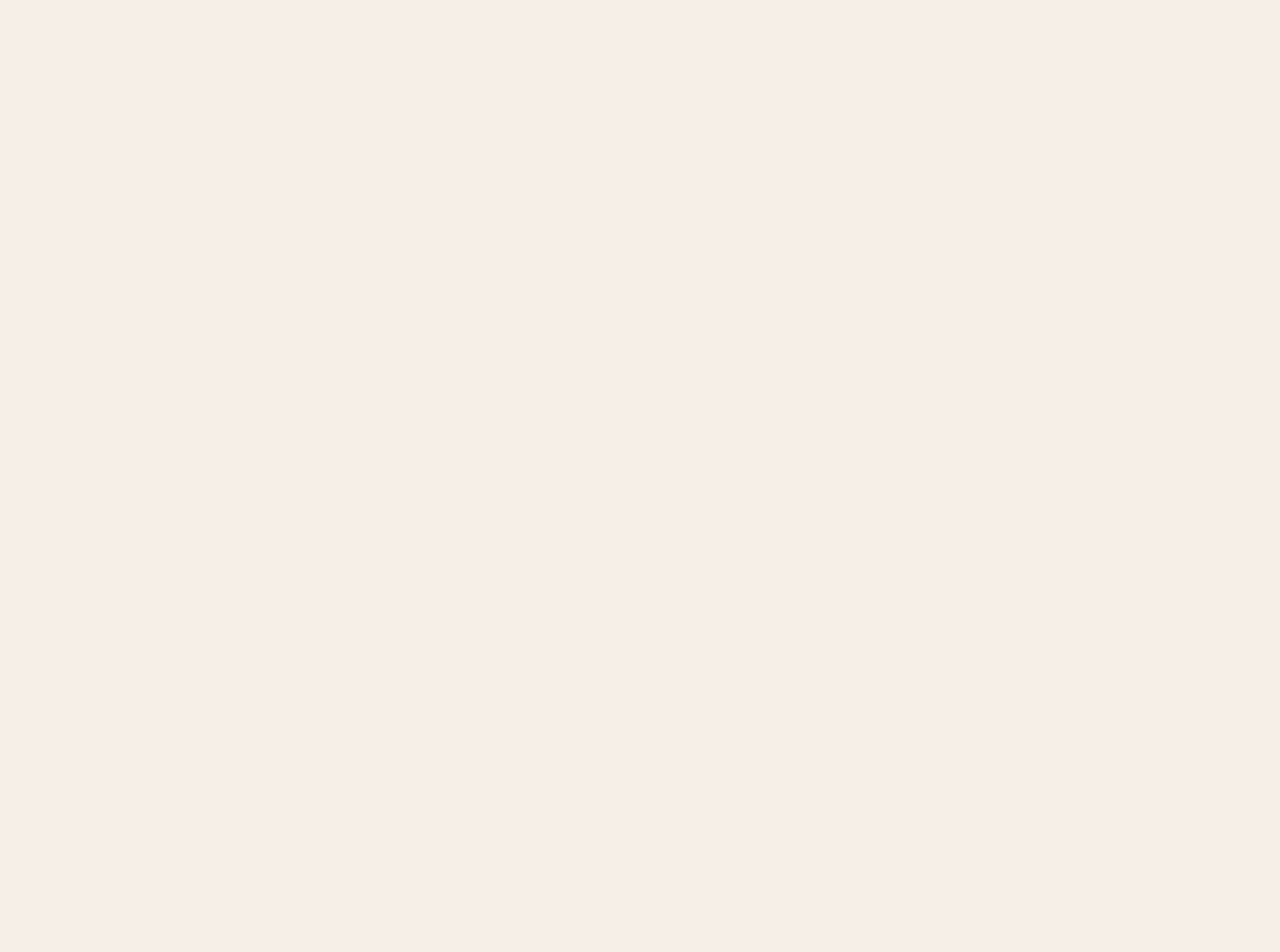
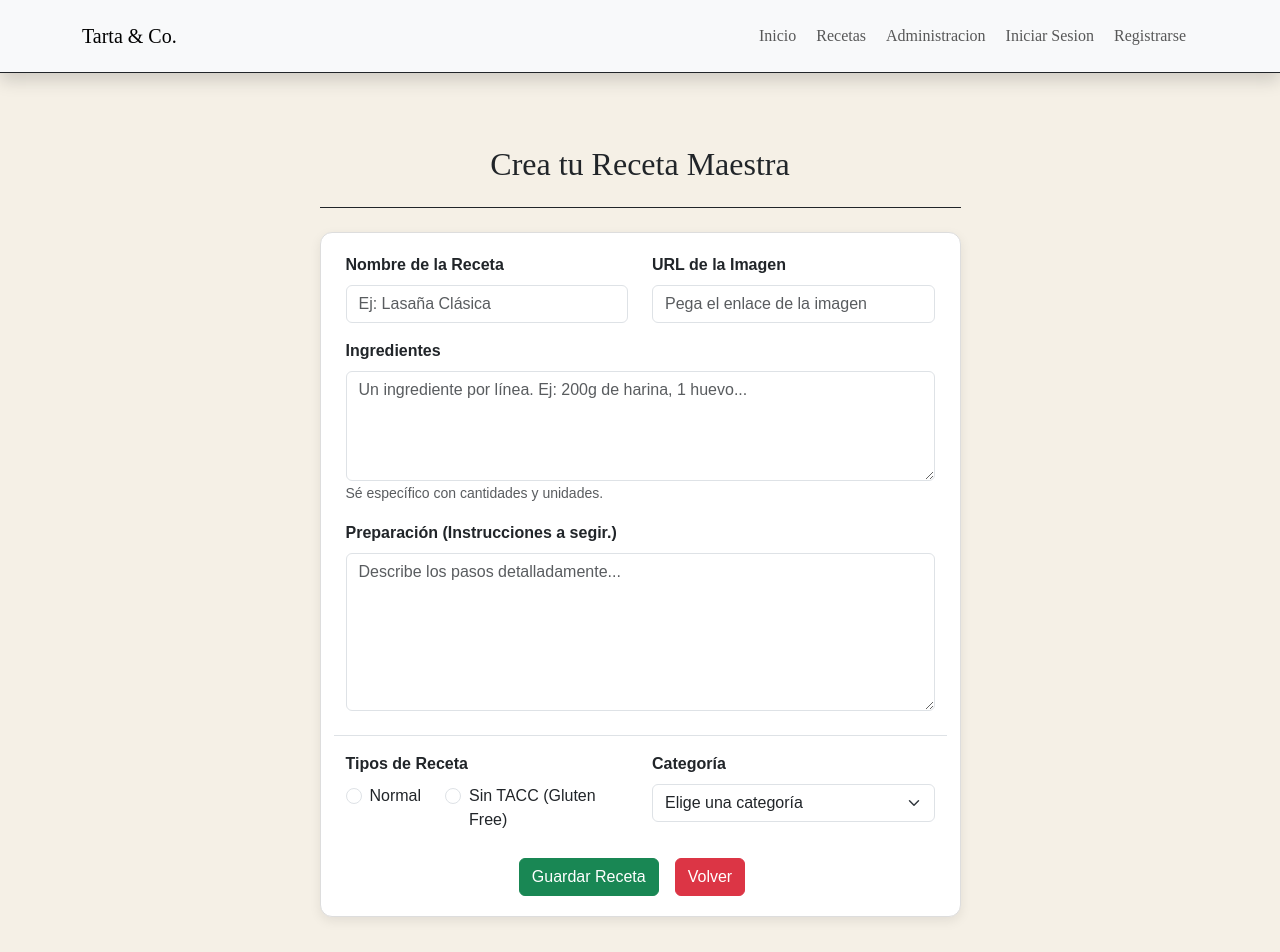
Before and after one commit to Maxii34/Tp-06-Blog-de-Recetas, a React (Vite) app: page /formularioRecetas in a window 1280 px wide. Shown: the top 952 px of the page. Before the commit the page ends 800 px from the top, so only its background shows below. Built offline with nearby package versions, Linux system fonts and the light colour scheme; a web font is replaced by a local one.

Commit message:
Se agrego el formulario para cerar recetas

```diff
--- a/src/App.jsx
+++ b/src/App.jsx
@@ -1,6 +1,6 @@
 // App.jsx
 import { BrowserRouter, Route, Routes } from "react-router";
-import { Inicio, Recetas, Administracion, Login, Register } from "./components/index.jsx";
+import { Inicio, Recetas, Administracion, Login, Register, FormularioRecetas } from "./components/index.jsx";
 import { useState } from "react";
 
 function App() {
@@ -12,17 +12,14 @@ function App() {
   return (
     <>
       <BrowserRouter>
-        {/* El componente <Login> (que contiene el Modal) se renderiza *siempre* */}
-        {/* Se le pasan el estado y los handlers */}
         <Login handleClose={handleClose} show={show} />
 
         <Routes>
           <Route path="/" element={<Inicio handleShow={handleShow} />} />
           <Route path="/recetas" element={<Recetas />} />
           <Route path="/administracion" element={<Administracion />} />
+          <Route path="/formularioRecetas" element={<FormularioRecetas />} />
           <Route path="/register" element={<Register />} />
-          {/* Ya no necesitamos la ruta /login para el modal. */}
-          {/* Si /login debe ser una página de login completa, deja la ruta y renombra el componente Modal/Login. */}
           <Route path="*" element={""} />
         </Routes>
       </BrowserRouter>
--- a/src/components/index.jsx
+++ b/src/components/index.jsx
@@ -14,3 +14,4 @@ export * from "./pages/Administracion.jsx";
 export * from "./Ui/ItenTable.jsx";
 export * from "./Ui/Login.jsx";
 export * from "./pages/Register.jsx";
+export * from "./pages/FormularioRecetas.jsx";
--- a/src/components/pages/Administracion.jsx
+++ b/src/components/pages/Administracion.jsx
@@ -18,7 +18,7 @@ export const Administracion = () => {
             </div>
 
             <div className="d-flex gap-2 flex-wrap mt-2 mt-md-0">
-              <Link to="#" className="btn btn-primary shadow">
+              <Link to="/formularioRecetas" className="btn btn-primary shadow">
                 <i className="bi bi-file-earmark-plus"></i>
               </Link>
               <Button type="button" variant="danger" className="shadow">
--- /dev/null
+++ b/src/components/pages/FormularioRecetas.jsx
@@ -0,0 +1,149 @@
+import { Link } from "react-router";
+import { Menu, Footer } from "../index.jsx";
+import { Form, Button, Container, Row, Col } from "react-bootstrap";
+
+export const FormularioRecetas = () => {
+  return (
+    <>
+      <Menu />
+      <main>
+        <div>
+          <Container className="my-5">
+            <Row className="justify-content-md-center">
+              <Col xs={12} md={9} lg={7}>
+                <div className=" border-1 border-bottom  border-dark my-4">
+                  <h2 className="text-center mb-4">Crea tu Receta Maestra</h2>
+                </div>
+
+                <Form className="borde-css">
+                  <Row className="mb-3">
+                    <Col md={6}>
+                      <Form.Group controlId="formRecipeName">
+                        <Form.Label className="fw-bold">
+                          Nombre de la Receta
+                        </Form.Label>
+                        <Form.Control
+                          type="text"
+                          placeholder="Ej: Lasaña Clásica"
+                        />
+                      </Form.Group>
+                    </Col>
+
+                    <Col md={6}>
+                      <Form.Group controlId="formImageUrl">
+                        <Form.Label className="fw-bold">
+                          URL de la Imagen
+                        </Form.Label>
+                        <Form.Control
+                          type="url"
+                          placeholder="Pega el enlace de la imagen"
+                        />
+                      </Form.Group>
+                    </Col>
+                  </Row>
+
+                  <Row className="mb-3">
+                    <Col xs={12}>
+                      <Form.Group controlId="formIngredients">
+                        <Form.Label className="fw-bold">
+                          Ingredientes
+                        </Form.Label>
+                        <Form.Control
+                          as="textarea"
+                          rows={4}
+                          placeholder="Un ingrediente por línea. Ej: 200g de harina, 1 huevo..."
+                        />
+                        <Form.Text className="text-muted">
+                          Sé específico con cantidades y unidades.
+                        </Form.Text>
+                      </Form.Group>
+                    </Col>
+                  </Row>
+
+                  <Row className="mb-4">
+                    <Col xs={12}>
+                      <Form.Group controlId="formPreparation">
+                        <Form.Label className="fw-bold">
+                          Preparación (Instrucciones a segir.)
+                        </Form.Label>
+                        <Form.Control
+                          as="textarea"
+                          rows={6}
+                          placeholder="Describe los pasos detalladamente..."
+                        />
+                      </Form.Group>
+                    </Col>
+                  </Row>
+
+                  <Row className="mb-4 pt-3 border-top">
+                    <Col md={6}>
+                      <Form.Label className="fw-bold d-block">
+                        Tipos de Receta
+                      </Form.Label>
+                      <div className="d-flex gap-4">
+                        <Form.Check
+                          type="radio"
+                          label="Normal"
+                          name="dietType"
+                          id="dietNormal"
+                        />
+                        <Form.Check
+                          type="radio"
+                          label="Sin TACC (Gluten Free)"
+                          name="dietType"
+                          id="dietSinTacc"
+                        />
+                      </div>
+                    </Col>
+
+                    <Col md={6}>
+                      <Form.Group controlId="formCategory">
+                        <Form.Label className="fw-bold">Categoría</Form.Label>
+                        <Form.Select aria-label="Seleccionar categoría de la receta">
+                          <option>Elige una categoría</option>
+                          <option value="PastelesYTartas">
+                            Pasteles y Tartas
+                          </option>
+                          <option value="Galletas">Galletas y Bizcochos</option>
+                          <option value="PostresFrios">
+                            Mousses y Postres Fríos
+                          </option>
+                          <option value="PanaderiaDulce">
+                            Panadería Dulce (Brioches, Rolls)
+                          </option>
+                          <option value="MasasYRellenos">
+                            Masas Base y Rellenos
+                          </option>
+                          <option value="Vegano">
+                            Repostería Vegana/Saludable
+                          </option>
+                        </Form.Select>
+                      </Form.Group>
+                    </Col>
+                  </Row>
+
+                  <div className="d-flex justify-content-center align-items-center mt-4">
+                    <Button
+                      variant="success"
+                      type="submit"
+                      className="me-3 text-nowrap"
+                    >
+                      Guardar Receta
+                    </Button>
+                    <Link
+                      to={"/administracion"}
+                      className="btn btn-danger text-nowrap me-3"
+                    >
+                      Volver
+                    </Link>
+                  </div>
+                </Form>
+              </Col>
+            </Row>
+          </Container>
+        </div>
+      </main>
+      <Footer />
+    </>
+  );
+};
--- a/src/index.css
+++ b/src/index.css
@@ -220,7 +220,6 @@ nav {
   background-position: center;
   background-repeat: no-repeat;
   color: #f5f0e6;
-  /* Opcional: para que el div tenga altura y se note el fondo */
   min-height: 250px;
   display: flex;
   align-items: center;
@@ -407,8 +406,7 @@ nav {
 }
 
 .login-content {
-  padding: 1.5rem 2rem; /* Padding dentro del modal */
-  /* NO necesitamos background-color: #f7f7f7; aquí */
+  padding: 1.5rem 2rem;
   color: #333;
 }
 
@@ -418,16 +416,15 @@ nav {
   line-height: 2rem;
   font-weight: 700;
   color: #222324;
-  margin-bottom: 1.5rem; /* Agregamos un margen inferior */
+  margin-bottom: 1.5rem;
 }
 
 .form {
-  /* margin-top: 1.5rem; <--- Ya no es necesario con el margin-bottom en .title */
   width: 100%;
 }
 
 .input-group {
-  margin-top: 1rem; /* Más espacio entre grupos de inputs */
+  margin-top: 1rem;
   font-size: 0.875rem;
   line-height: 1.25rem;
 }
@@ -443,14 +440,14 @@ nav {
   border-radius: 0.375rem;
   border: 1px solid #ccc;
   outline: 0;
-  background-color: #fff; /* Fondo blanco para los inputs */
+  background-color: #fff;
   padding: 0.75rem 1rem;
   color: #333;
 }
 
 .input-group input:focus {
   border-color: #00698f;
-  box-shadow: 0 0 0 0.25rem rgba(0, 105, 143, 0.25); /* Un suave efecto de foco */
+  box-shadow: 0 0 0 0.25rem rgba(0, 105, 143, 0.25);
 }
 
 .forgot {
@@ -459,7 +456,7 @@ nav {
   font-size: 0.75rem;
   line-height: 1rem;
   color: #666;
-  margin: 8px 0 16px 0; /* Más margen inferior para separarlo del botón Sign */
+  margin: 8px 0 16px 0;
 }
 
 /* Estilo para el botón de inicio de sesión */
@@ -473,46 +470,39 @@ nav {
   border: none;
   border-radius: 0.375rem;
   font-weight: 600;
-  /* Importante para React-Bootstrap, asegura que sea un botón de bloque */
   line-height: 1.5;
 }
 
 .social-message {
   display: flex;
   align-items: center;
-  padding-top: 1.5rem; /* Más espacio */
+  padding-top: 1.5rem;
 }
 
-/* ... (El resto de .line y .message se mantienen igual) ... */
 
 .social-icons {
   display: flex;
   justify-content: center;
-  margin-top: 1rem; /* Espacio superior */
+  margin-top: 1rem;
 }
 
-/* *** MODIFICACIÓN CLAVE:
-  Estilo para el botón de Google para que sea de ancho completo como en la imagen,
-  pero con el texto a la izquierda.
-*/
 .social-btn-google {
   display: flex;
   align-items: center;
-  justify-content: center; /* Centramos el contenido dentro del botón */
+  justify-content: center;
   width: 100%;
-  background-color: #4285f4 !important; /* Color de Google */
+  background-color: #4285f4 !important;
   color: #fff !important;
   border: none;
   padding: 0.75rem;
   border-radius: 0.375rem;
   font-weight: 600;
-  margin-bottom: 1.5rem; /* Espacio inferior */
+  margin-bottom: 1.5rem;
 }
-/* El resto de estilos para .social-icons .icon y svg puedes eliminarlos si solo usas el botón de Google */
 
 .signup {
   text-align: center;
-  font-size: 0.875rem; /* Subimos un poco el tamaño */
+  font-size: 0.875rem;
   line-height: 1rem;
   color: #666;
   margin-top: 1rem;
```
